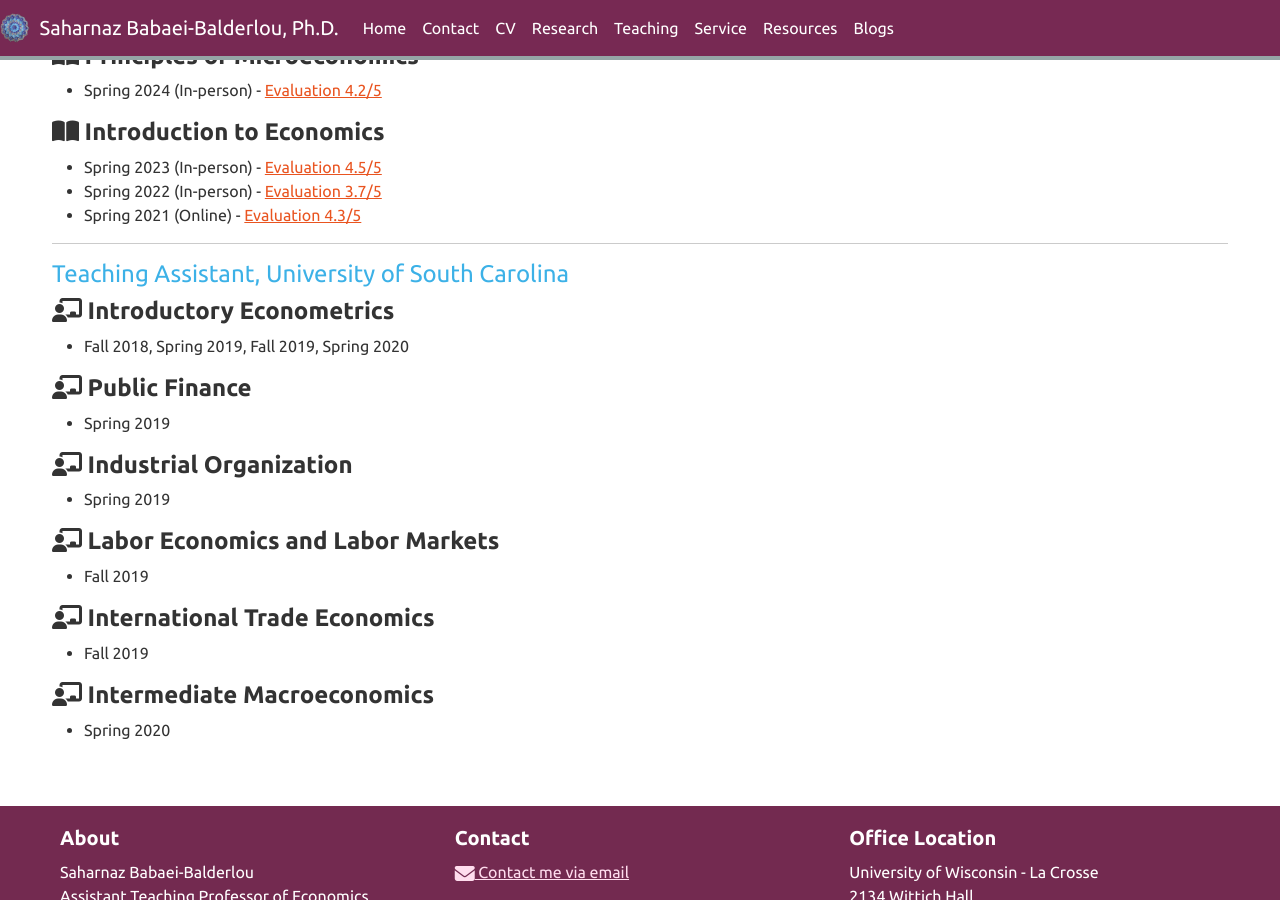
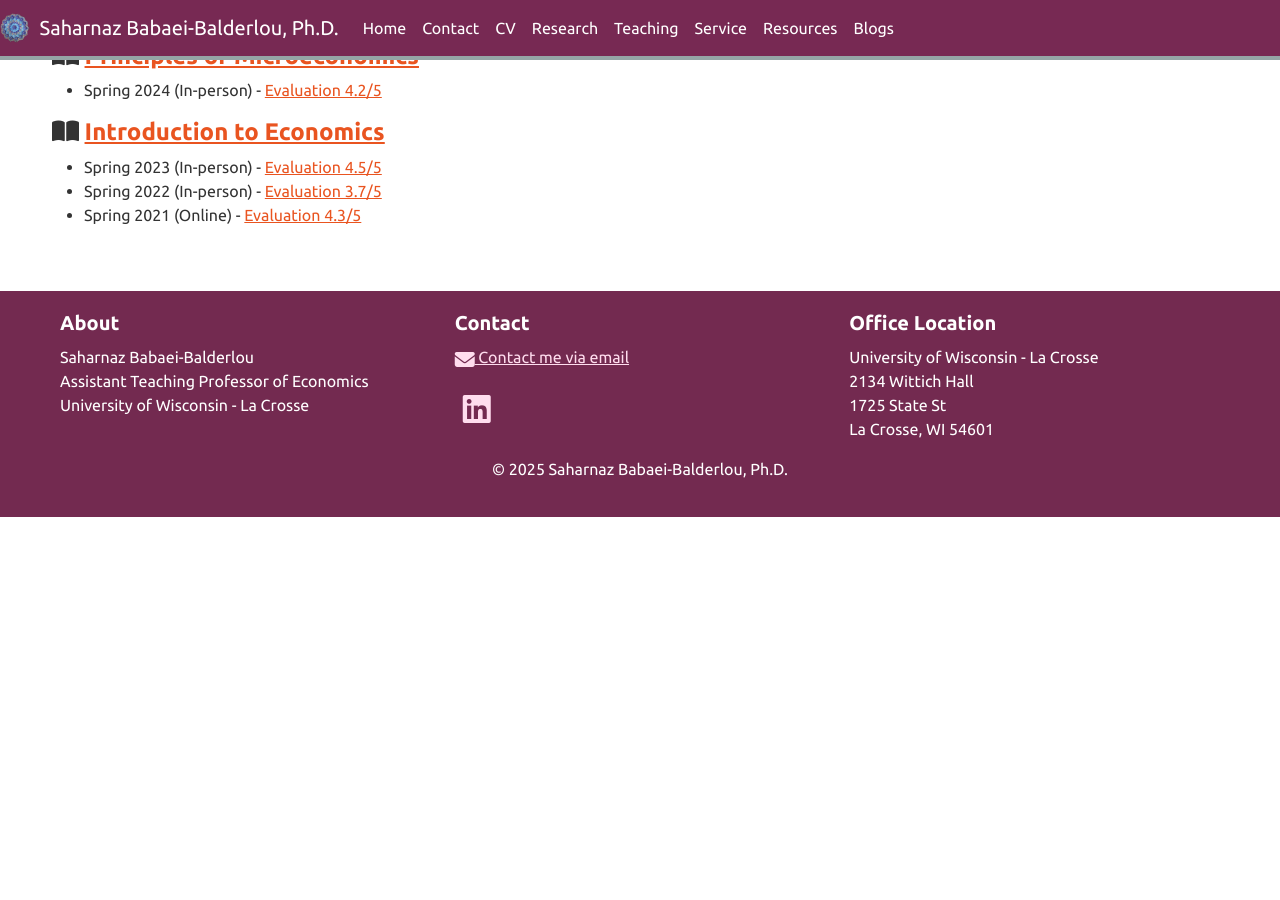
Before and after one commit to saharnazb/saharnazb.github.io, a Jekyll site: the page built from _pages/teching-experience.md, in a window 1280 px wide and 900 px high, scrolled down 402 px. Built offline with Jekyll 4.4.1, drawn with Linux system fonts in a browser that asks for light colours; nearby versions of some CDN libraries; library files that are not in the unit come from our copies; a style sheet for code colours, icons or effects is not loaded; after the commit the page ends 919 px from its top, so only the background shows below that.

Commit message:
linked to pages

```diff
--- a/_pages/teching-experience.md
+++ b/_pages/teching-experience.md
@@ -12,10 +12,10 @@ permalink: /teaching/teaching-experience/
 <!-- First Block - Assistant Teaching Professor -->
 #### <span style="color: #3cb1e7;">Assistant Teaching Professor, University of Wisconsin - La Crosse</span>
 
-#### <i class="fas fa-chart-bar"></i> **Data Analysis for Business Applications**
+#### <i class="fas fa-chart-bar"></i> **[Data Analysis for Business Applications](/teaching/intro-data/)**
 - Fall 2025 (In-Person) - Details Coming Soon
 
-#### <i class="fas fa-exchange-alt"></i> **Global Macroeconomics**
+#### <i class="fas fa-exchange-alt"></i> **[Global Macroeconomics](/teaching/intro-macro/)**
 - Spring 2025 (In-person) - Evaluations: [SECTION 02](/assets/teaching/IntroMacro/LENS_ECO120_02_Spring2025.pdf) ; [SECTION 04](/assets/teaching/IntroMacro/LENS_ECO120_04_Spring2025.pdf) ; [SECTION 05](/assets/teaching/IntroMacro/LENS_ECO120_05_Spring2025.pdf) ; [SECTION 06](/assets/teaching/IntroMacro/LENS_ECO120_06_Spring2025.pdf)
 - Fall 2024 (In-person) - Evaluations: [SECTION 04](/assets/teaching/IntroMacro/LENS_ECO120_04_Fall2024.pdf) ; [SECTION 06](/assets/teaching/IntroMacro/LENS_ECO120_07_Fall2024.pdf) ; [SECTION 07](/assets/teaching/IntroMacro/LENS_ECO120_07_Fall2024.pdf) ; [SECTION 08](/assets/teaching/IntroMacro/LENS_ECO120_08_Fall2024.pdf)
 
@@ -24,33 +24,10 @@ permalink: /teaching/teaching-experience/
 <!-- Second Block - Instructor -->
 #### <span style="color: #3cb1e7;">Instructor, University of South Carolina</span>
 
-#### <i class="fas fa-book-open"></i> **Principles of Microeconomics**
+#### <i class="fas fa-book-open"></i> **[Principles of Microeconomics](/teaching/intro-micro/)**
 - Spring 2024 (In-person) - [Evaluation 4.2/5](/assets/teaching/IntroMicro//Evaluation_ECON221_Spring2024.pdf)
 
-#### <i class="fas fa-book-open"></i> **Introduction to Economics**
+#### <i class="fas fa-book-open"></i> **[Introduction to Economics](/teaching/intro-econ/)**
 - Spring 2023 (In-person) - [Evaluation 4.5/5](/assets/teaching/IntroEcon//Evaluations_ECON224_Spring2023.pdf)
 - Spring 2022 (In-person) - [Evaluation 3.7/5](/assets/teaching/IntroEcon/Evaluations_ECON224_Spring2022.pdf)
 - Spring 2021 (Online) - [Evaluation 4.3/5](/assets/teaching/IntroEcon/Evaluations_ECON224_Spring2021.pdf)
-
----
-
-<!-- Third Block - Teaching Assistant -->
-#### <span style="color: #3cb1e7;">Teaching Assistant, University of South Carolina</span>
-
-#### <i class="fas fa-chalkboard-teacher"></i> **Introductory Econometrics**
-- Fall 2018, Spring 2019, Fall 2019, Spring 2020
-
-#### <i class="fas fa-chalkboard-teacher"></i> **Public Finance**
-- Spring 2019
-
-#### <i class="fas fa-chalkboard-teacher"></i> **Industrial Organization**
-- Spring 2019
-
-#### <i class="fas fa-chalkboard-teacher"></i> **Labor Economics and Labor Markets**
-- Fall 2019
-
-#### <i class="fas fa-chalkboard-teacher"></i> **International Trade Economics**
-- Fall 2019
-
-#### <i class="fas fa-chalkboard-teacher"></i> **Intermediate Macroeconomics**
-- Spring 2020
```
